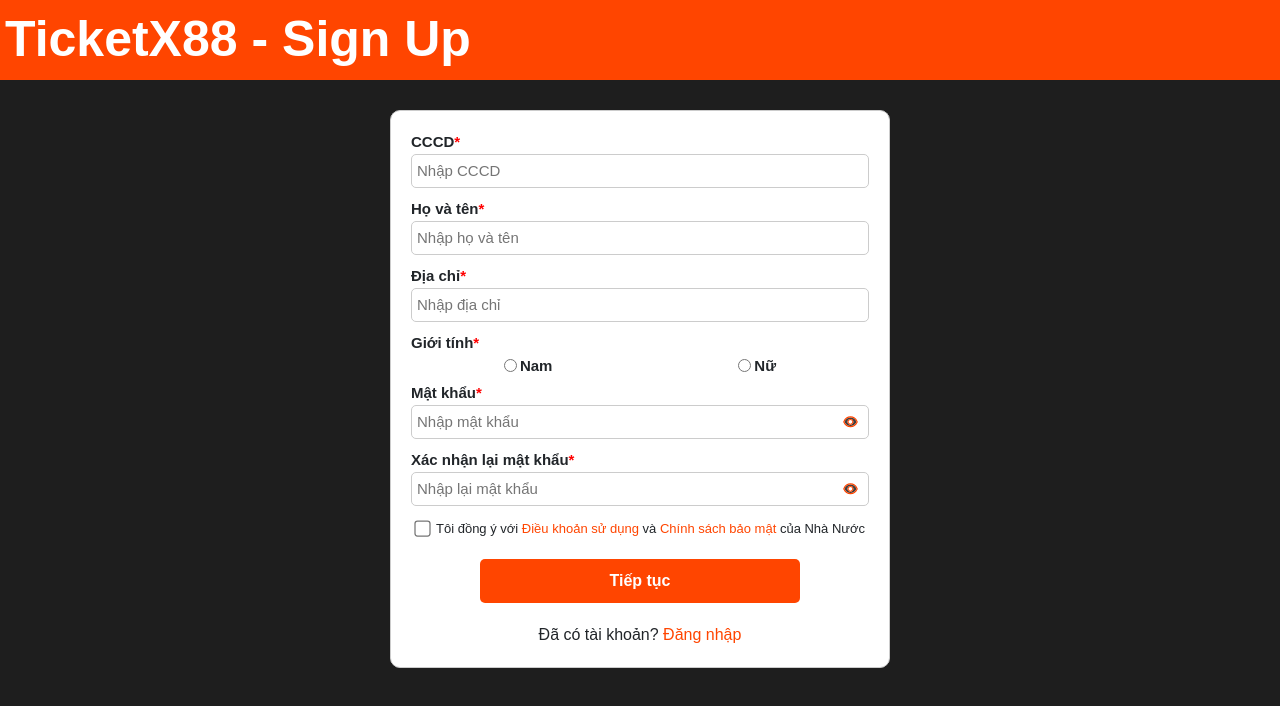
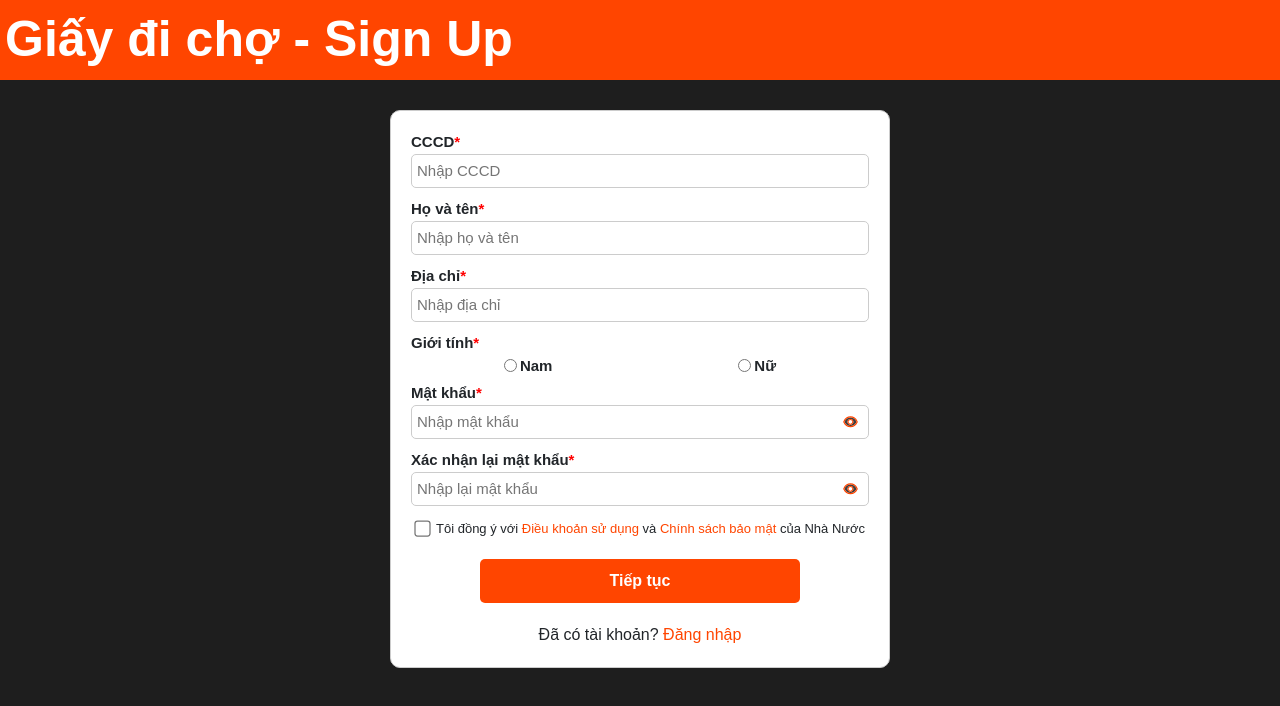
Before and after one commit to L3Tu4n/NT219, a React (Create React App) app: page /SignUp in a window 1280 px wide. Shown: the top 706 px of the page. Built offline with nearby package versions, Linux system fonts and the light colour scheme.

Commit message:
Changed logo text

```diff
--- a/package.json
+++ b/package.json
@@ -13,7 +13,7 @@
     "react-dom": "^18.3.1",
     "react-redux": "^9.1.2",
     "react-router-dom": "^6.23.1",
-    "react-scripts": "5.0.1",
+    "react-scripts": "^5.0.1",
     "web-vitals": "^2.1.4"
   },
   "scripts": {
--- a/src/components/Header/ShowHeader.js
+++ b/src/components/Header/ShowHeader.js
@@ -53,7 +53,7 @@
       <div className="desktop" style={{ display: "flex" }}>
         <div className="logo">
           <Link className="logo-link" to="/">
-            TicketX88
+            Giấy đi chợ
           </Link>
         </div>
         <div className="options">
--- a/src/components/Header/search.js
+++ /dev/null
@@ -1,4 +0,0 @@
-document.querySelector(".search-btn").addEventListener("click", function () {
-  this.parentElement.classList.toggle("open");
-  this.previousElementSibling.focus();
-});
--- a/src/pages/Register/Banner.js
+++ b/src/pages/Register/Banner.js
@@ -14,7 +14,7 @@
     <div className="register-banner">
       <span className="span-text">
         <Link className="logo-link" to="/">
-          TicketX88
+          Giấy đi chợ
         </Link>{" "}
         - {text}
       </span>
```
Also changed, not shown: 1 other file (tests, documents, lock files or other folders).
